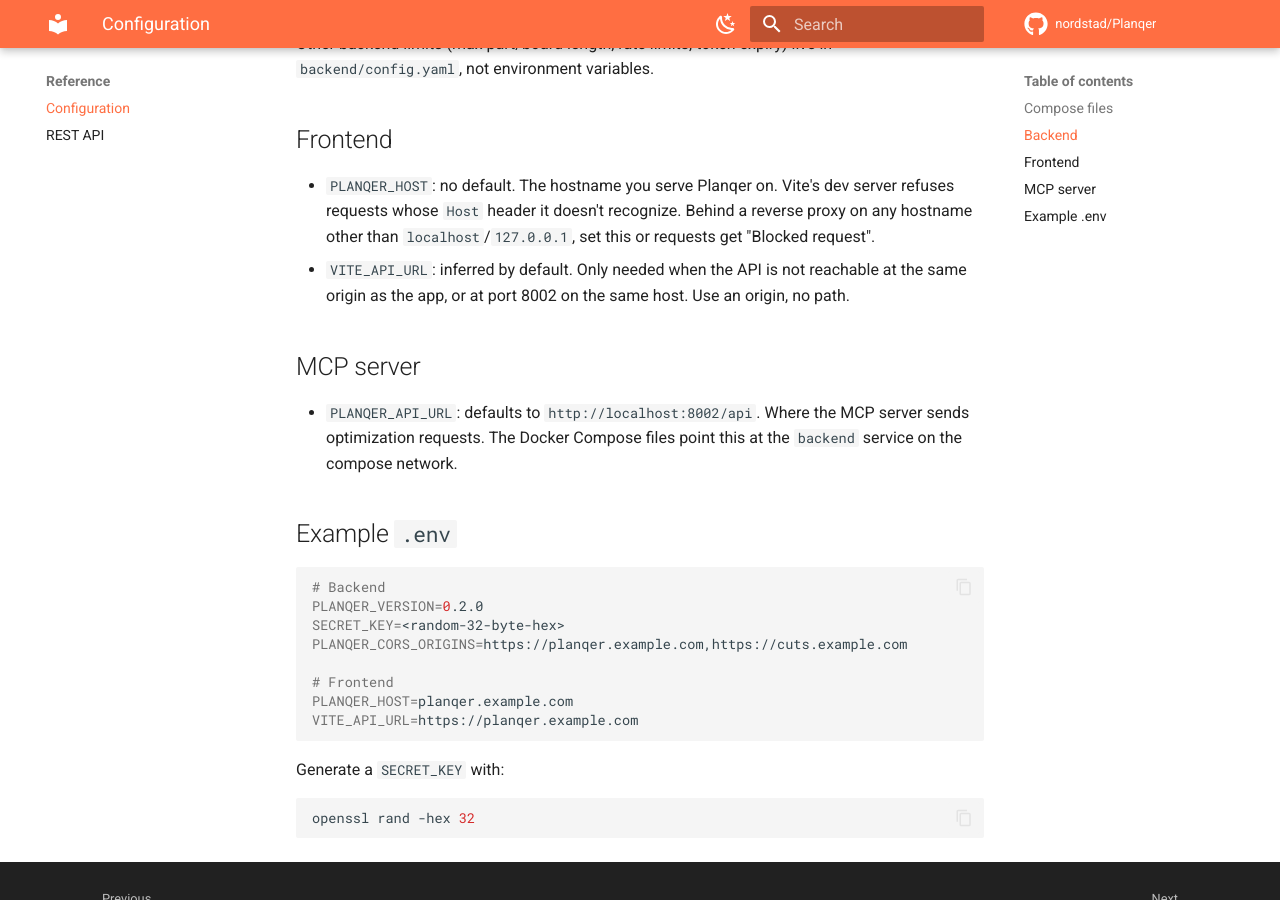
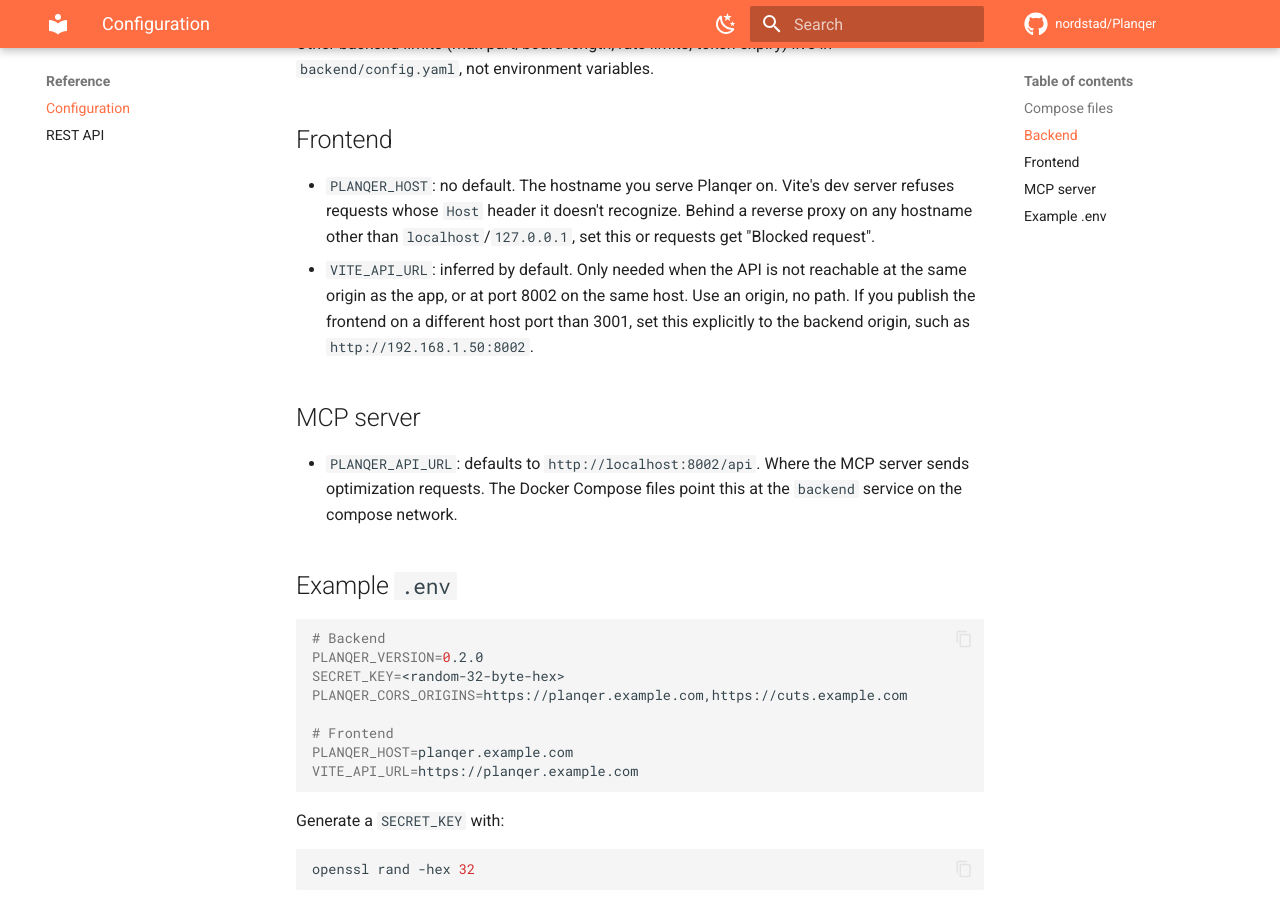
Before and after one commit to nordstad/Planqer, an MkDocs documentation site: the page built from docs/reference/configuration.md, in a window 1280 px wide and 900 px high, scrolled down 1043 px. Built offline with MkDocs 1.6.1 and Material for MkDocs 9.7.7, drawn with Linux system fonts in a browser that asks for light colours; comment, search, counter and statistics services are not loaded.

```diff
--- a/docs/reference/configuration.md
+++ b/docs/reference/configuration.md
@@ -49,7 +49,9 @@
   requests get "Blocked request".
 - `VITE_API_URL`: inferred by default. Only needed when the API is not
   reachable at the same origin as the app, or at port 8002 on the same host.
-  Use an origin, no path.
+  Use an origin, no path. If you publish the frontend on a different host port
+  than 3001, set this explicitly to the backend origin, such as
+  `http://192.168.1.50:8002`.
 
 ## MCP server
 
```
Also changed, not shown: 2 other files.
